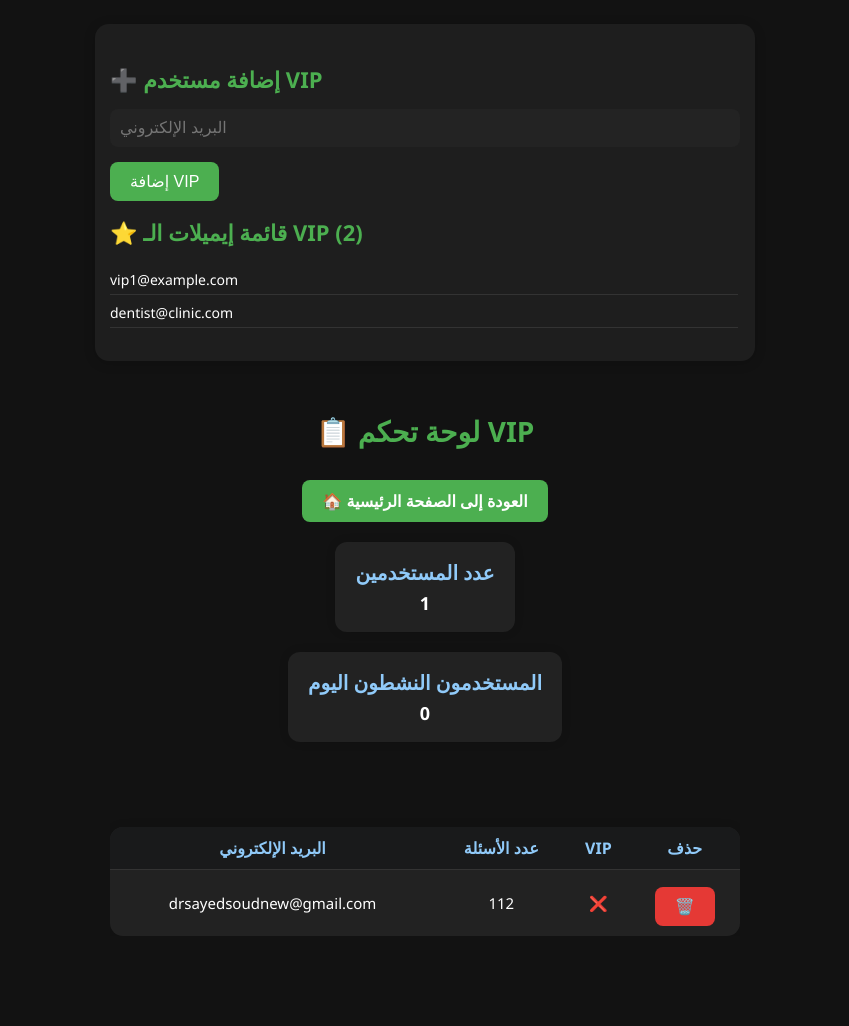
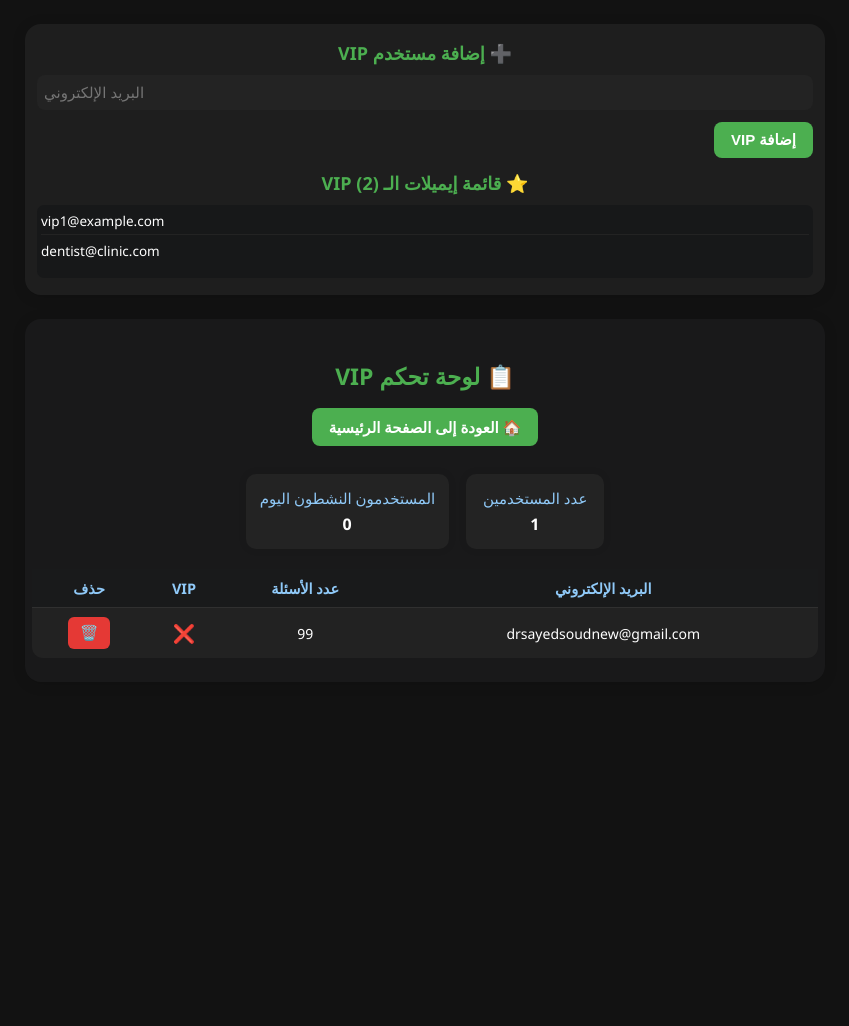
Before and after one commit to drsayedsoud/quiz_web, a Flask app: page /vip_manager in a window 1280 px wide. Shown: the whole page, without its empty margins (215-1064 px from the left). After the commit the page ends 658 px from the top, so only its background shows below. Run offline with Flask 3, Linux system fonts and the light colour scheme; the visitor is signed in with stand-in values (Sample User, id 1); parts of the project's set-up code (start-up, migrations or seed data) failed here and were passed over.

Commit message:
جديد

```diff
--- a/templates/vip_manager.html
+++ b/templates/vip_manager.html
@@ -9,208 +9,233 @@
       background: #121212;
       color: #fff;
       font-family: 'Segoe UI', sans-serif;
-      padding: 0;
       margin: 0;
+      min-height: 100vh;
+      direction: rtl;
+    }
+    .container {
+      max-width: 800px;
+      margin: 0 auto;
+      padding: 24px 8px 36px 8px;
       display: flex;
       flex-direction: column;
-      min-height: 100vh;
-    }
-    .container {
-      width: 100%;
-      max-width: 650px;
-      margin: 0 auto;
-      padding: 24px 10px 60px 10px;
-      box-sizing: border-box;
-      display: flex;
-      flex-direction: column;
-      align-items: center;
+      gap: 24px;
     }
     .sidebar, .main-content {
-      width: 100%;
-      margin-bottom: 30px;
+      border-radius: 16px;
+      box-shadow: 0 2px 14px rgba(0,0,0,0.13);
+      margin-bottom: 0;
     }
     .sidebar {
       background: #1e1e1e;
-      padding: 18px 15px 25px 15px;
-      border-radius: 14px;
-      box-shadow: 0 2px 12px rgba(0,0,0,0.18);
-      margin-bottom: 28px;
+      padding: 17px 12px;
     }
     .sidebar h3 {
-      margin-bottom: 15px;
       color: #4caf50;
-      font-size: 22px;
+      font-size: 18px;
+      margin: 0 0 10px 0;
+      text-align: center;
     }
-    .sidebar p {
-      margin: 8px 0;
-      font-size: 14px;
-      border-bottom: 1px solid #333;
-      padding-bottom: 5px;
+    .sidebar-list {
+      max-height: 120px;
+      overflow-y: auto;
+      background: #171819;
+      border-radius: 7px;
+      padding: 7px 4px;
+      margin-top: 7px;
+      font-size: 13.5px;
+    }
+    .sidebar-list p {
+      margin: 0 0 7px 0;
+      border-bottom: 1px solid #232323;
+      padding-bottom: 4px;
       direction: ltr;
       word-break: break-all;
+      font-size: 13.5px;
     }
-    .main-content h2 {
-      margin-bottom: 30px;
-      color: #4caf50;
-      font-size: 28px;
-      text-align: center;
-    }
-    .stats {
-      display: flex;
-      justify-content: center;
-      gap: 20px;
-      margin-bottom: 35px;
-      flex-wrap: wrap;
-      width: 100%;
-    }
-    .stat-box {
-      background: #222;
-      padding: 17px 20px;
-      border-radius: 12px;
-      min-width: 130px;
-      box-shadow: 0 0 10px rgba(0,0,0,0.13);
-      text-align: center;
-    }
-    .stat-box h3 {
-      margin: 0 0 5px 0;
-      font-size: 20px;
-      color: #90caf9;
-    }
-    .stat-box p {
-      margin: 0;
-      font-size: 18px;
-      font-weight: bold;
-    }
-    form {
-      margin-top: 20px;
-    }
+    .sidebar-list p:last-child { border-bottom: none; }
+    form { margin: 0; }
     input[type=email] {
-      padding: 10px;
+      padding: 9px 7px;
       width: 100%;
       border-radius: 8px;
       border: none;
-      font-size: 16px;
+      font-size: 15px;
       margin-bottom: 8px;
       background: #232323;
       color: #fff;
       box-sizing: border-box;
       direction: ltr;
+      outline: none;
+      transition: box-shadow 0.2s;
     }
-    button {
-      padding: 10px 20px;
-      font-size: 16px;
+    input[type=email]:focus {
+      box-shadow: 0 0 0 2px #4caf5060;
+    }
+    button, .main-content a {
+      padding: 9px 17px;
+      font-size: 15px;
       border: none;
       border-radius: 8px;
       background-color: #4caf50;
       color: white;
       cursor: pointer;
-      margin-top: 7px;
-      transition: background 0.3s;
+      font-weight: bold;
+      transition: background 0.2s;
+      text-decoration: none;
+      margin-top: 4px;
+      display: inline-block;
     }
-    button[type=submit]:hover {
+    button[type=submit]:hover, .main-content a:hover {
       background-color: #388e3c;
     }
-    .vip { color: #4caf50; font-weight: bold; }
-    .non-vip { color: #f44336; font-weight: bold; }
+    .main-content {
+      background: #19191a;
+      padding: 22px 7px 24px 7px;
+    }
+    .main-content h2 {
+      color: #4caf50;
+      font-size: 23px;
+      margin-bottom: 16px;
+      text-align: center;
+    }
+    .stats {
+      display: flex;
+      gap: 17px;
+      justify-content: center;
+      flex-wrap: wrap;
+      margin-bottom: 16px;
+      width: 100%;
+    }
+    .stat-box {
+      background: #232323;
+      padding: 14px 14px;
+      border-radius: 10px;
+      min-width: 110px;
+      box-shadow: 0 0 8px rgba(0,0,0,0.09);
+      text-align: center;
+      margin-bottom: 4px;
+    }
+    .stat-box h3 {
+      margin: 0 0 5px 0;
+      font-size: 15px;
+      color: #90caf9;
+      font-weight: 400;
+    }
+    .stat-box p {
+      margin: 0;
+      font-size: 16px;
+      font-weight: bold;
+      letter-spacing: 1px;
+    }
+    .vip { color: #4caf50; font-weight: bold; font-size: 18px; }
+    .non-vip { color: #f44336; font-weight: bold; font-size: 18px;}
+    .main-content a {
+      margin-bottom: 14px;
+      margin-top: 0;
+      display: inline-block;
+      font-size: 15px;
+    }
+    .table-responsive {
+      overflow-x: auto;
+      width: 100%;
+      margin-top: 9px;
+    }
     table {
       width: 100%;
       border-collapse: collapse;
-      margin-top: 15px;
       background: #222;
-      border-radius: 13px;
-      overflow: hidden;
-      box-shadow: 0 1px 12px rgba(0,0,0,0.09);
-      font-size: 15px;
+      border-radius: 11px;
+      font-size: 14px;
+      min-width: 430px;
     }
     th, td {
-      padding: 10px 8px;
-      border-bottom: 1px solid #333;
+      padding: 9px 6px;
+      border-bottom: 1px solid #303030;
       text-align: center;
     }
     th {
       background-color: #191a1b;
       color: #90caf9;
-      font-size: 16px;
+      font-size: 14.5px;
+      font-weight: 600;
     }
-    tr:last-child td {
-      border-bottom: none;
+    tr:last-child td { border-bottom: none; }
+    tr:hover { background-color: #252525; }
+    td form button {
+      background-color: #e53935 !important;
+      color: #fff;
+      font-size: 15px;
+      padding: 7px 12px;
+      border-radius: 6px;
+      transition: background 0.2s;
+      margin: 0;
     }
-    tr:hover { background-color: #282828; }
-    .sidebar-list {
-      max-height: 150px;
-      overflow-y: auto;
-      margin-top: 10px;
-      padding-right: 2px;
-    }
+    td form button:hover { background: #b71c1c !important; }
+
+    /* Responsive */
     @media (max-width: 700px) {
       .container {
-        max-width: 100%;
-        padding: 10px 3vw 40px 3vw;
+        max-width: 100vw;
+        padding: 4vw 1vw 26vw 1vw;
+        gap: 13px;
       }
-      .sidebar, .main-content {
-        padding: 10px 7px;
-      }
-      .main-content h2 { font-size: 23px; }
-      .stats { gap: 10px; }
-      .stat-box { min-width: 90px; padding: 13px 10px; font-size: 13px;}
-      table { font-size: 13px; }
+      .main-content { padding: 12px 2vw 16px 2vw;}
+      .sidebar { padding: 11px 3vw;}
+      .stats { gap: 8px;}
+      .stat-box { min-width: 90px; padding: 11px 5px;}
+      .sidebar-list { font-size: 12px; max-height: 90px;}
+      table { font-size: 12.5px;}
+      th, td { padding: 7px 2.5px; }
     }
-    @media (max-width: 480px) {
-      .container {
-        padding: 2px 0 30px 0;
-      }
-      .sidebar, .main-content { padding: 6px 1vw; }
-      .main-content h2 { font-size: 17px; }
-      .stat-box h3, .stat-box p { font-size: 14px; }
-      table { font-size: 12px; }
-      th, td { padding: 8px 3px; }
+    @media (max-width: 500px) {
+      .container { padding: 2vw 0 10vw 0;}
+      .main-content { padding: 6px 1vw 8px 1vw;}
+      .sidebar { padding: 7px 2vw;}
+      .main-content h2 { font-size: 15.5px;}
+      .stat-box h3, .stat-box p { font-size: 12px;}
+      .stat-box { padding: 7px 3px;}
+      table { font-size: 11px; min-width: 380px;}
+      .sidebar-list { font-size: 11px; }
+      th, td { padding: 5px 1.5px;}
+      .stats { flex-direction: column; align-items: stretch; gap: 3px;}
     }
   </style>
 </head>
 <body>
   <div class="container">
-    <!-- صندوق إضافة VIP وقائمة ال VIP -->
+    <!-- صندوق إضافة VIP وقائمة VIP -->
     <div class="sidebar">
-      <form method="POST" action="/add_vip" style="margin-bottom: 16px;">
+      <form method="POST" action="/add_vip" style="margin-bottom: 13px;">
         <h3>➕ إضافة مستخدم VIP</h3>
         <input type="email" name="email" placeholder="البريد الإلكتروني" required />
         <button type="submit">إضافة VIP</button>
       </form>
-      <h3 style="margin-top:8px;">⭐ قائمة إيميلات الـ VIP ({{ vip_emails | length }})</h3>
+      <h3 style="margin-top:6px;">⭐ قائمة إيميلات الـ VIP ({{ vip_emails | length }})</h3>
       <div class="sidebar-list">
         {% for vip in vip_emails %}
           <p>{{ vip }}</p>
         {% endfor %}
       </div>
     </div>
+
     <!-- لوحة التحكم الرئيسية -->
     <div class="main-content">
       <h2>📋 لوحة تحكم VIP</h2>
-
-      <!-- زر العودة -->
-      <div style="text-align: center; margin-bottom: 20px;">
-        <a href="{{ url_for('start') }}"
-           style="display: inline-block; padding: 10px 20px; background-color: #4caf50; color: white; border-radius: 8px; text-decoration: none; font-weight: bold; transition: background-color 0.3s;">
-          🏠 العودة إلى الصفحة الرئيسية
-        </a>
+      <div style="text-align: center; margin-bottom: 14px;">
+        <a href="{{ url_for('start') }}">🏠 العودة إلى الصفحة الرئيسية</a>
       </div>
-
       <div class="stats">
         <div class="stat-box">
           <h3>عدد المستخدمين</h3>
           <p>{{ total_users }}</p>
         </div>
-
-        <div class="stats">
-
-  <div class="stat-box">
-    <h3>المستخدمون النشطون اليوم</h3>
-    <p>{{ active_today }}</p>
-  </div>
-</div>
-
+        <div class="stat-box">
+          <h3>المستخدمون النشطون اليوم</h3>
+          <p>{{ active_today }}</p>
+        </div>
       </div>
-      <div style="overflow-x:auto; width:100%;">
+      <div class="table-responsive">
         <table>
           <tr>
             <th>البريد الإلكتروني</th>
@@ -232,7 +257,7 @@
             <td>
               <form method="POST" action="/delete_user" style="margin:0;">
                 <input type="hidden" name="email" value="{{ user }}">
-                <button type="submit" style="background-color:#e53935;">🗑️</button>
+                <button type="submit" title="حذف المستخدم">🗑️</button>
               </form>
             </td>
           </tr>
--- a/user_counters.json
+++ b/user_counters.json
@@ -1 +1 @@
-{"ZHJzYXllZHNvdWRuZXdAZ21haWwuY29t": 112}
+{"ZHJzYXllZHNvdWRuZXdAZ21haWwuY29t": 99}
```
